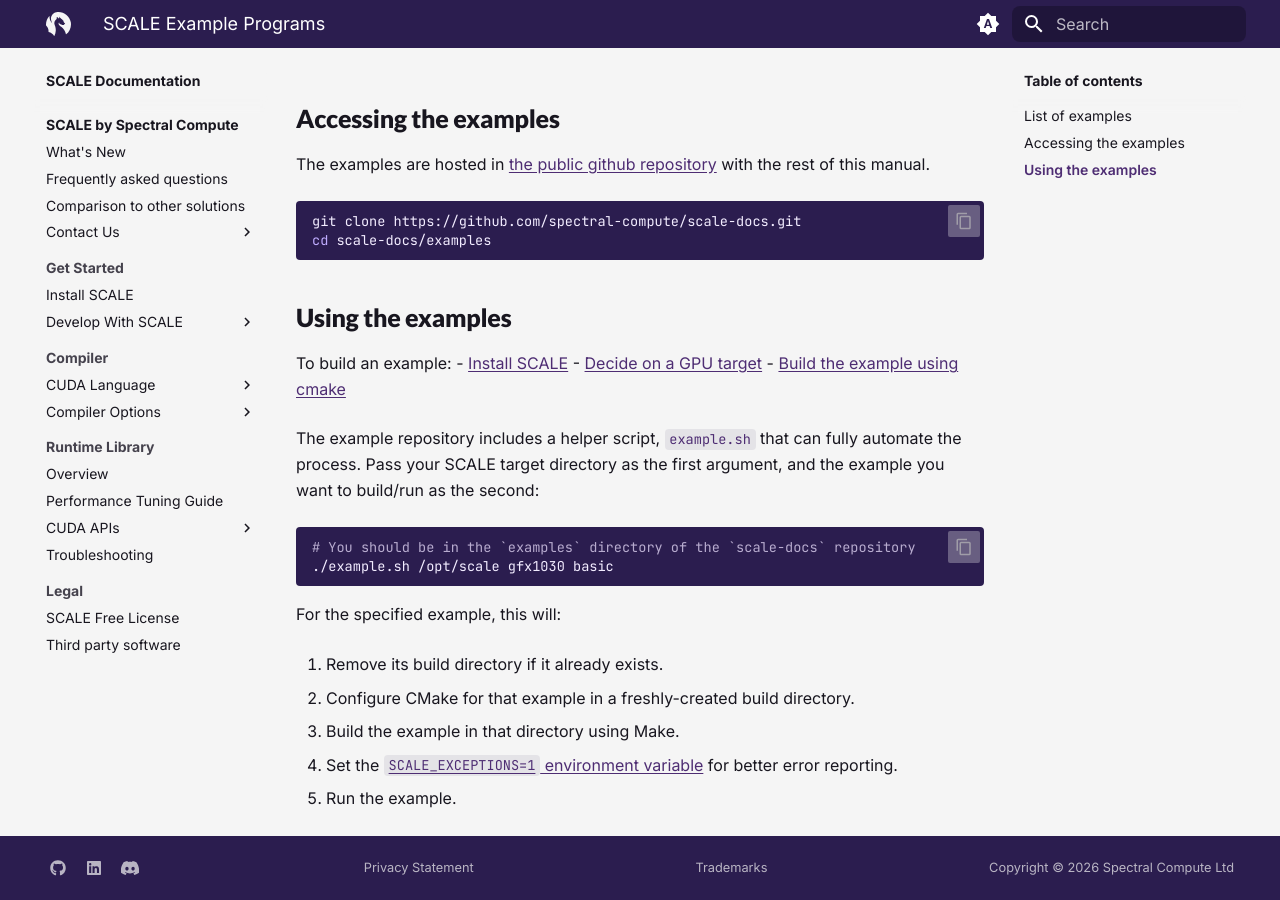
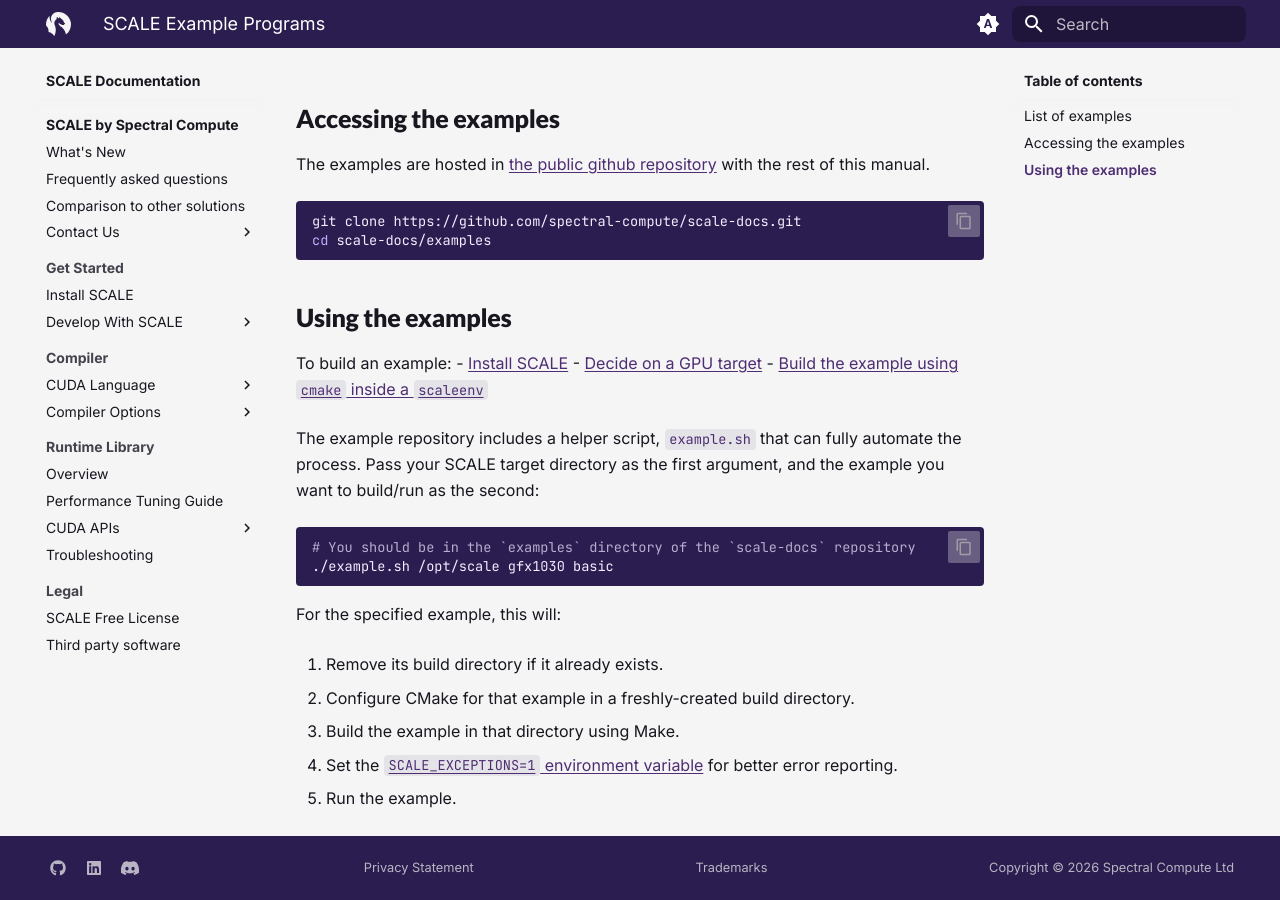
Before and after one commit to spectral-compute/scale-docs, an MkDocs documentation site: the page built from docs/examples/README.md, in a window 1280 px wide and 900 px high, scrolled down 586 px. Built offline with MkDocs 1.6.1 and Material for MkDocs 9.7.7, drawn with Linux system fonts in a browser that asks for light colours; the version menu is left out.

Commit message:
Fix dead anchor

```diff
--- a/docs/examples/README.md
+++ b/docs/examples/README.md
@@ -32,7 +32,7 @@ cd scale-docs/examples
 To build an example:
 - [Install SCALE](../manual/tutorials/how-to-install.md)
 - [Decide on a GPU target](../manual/tutorials/how-to-use.md#identifying-gpu-target)
-- [Build the example using cmake](../manual/tutorials/how-to-use.md#cmake)
+- [Build the example using `cmake` inside a `scaleenv`](../manual/tutorials/how-to-use.md#the-easy-way-scaleenv)
 
 The example repository includes a helper script, `example.sh` that can fully
 automate the process. Pass your SCALE target directory as the first argument,
```
